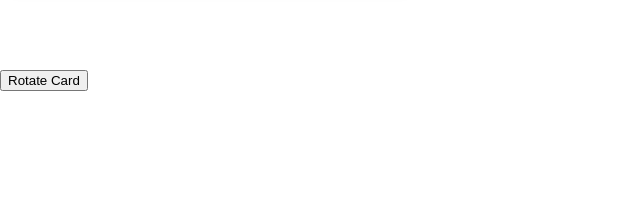
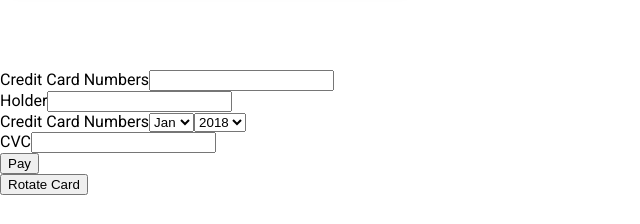
Before and after one commit to matheusps/react-playground, a React app in the folder creditcard-form/: page / in a window 1280 px wide. Shown: the part 265-489 px from the top of the page, without its empty margins (0-640 px from the left). Built offline with nearby package versions, Linux system fonts and the light colour scheme.

Commit message:
Added payment form

```diff
--- a/creditcard-form/src/App.js
+++ b/creditcard-form/src/App.js
@@ -1,5 +1,6 @@
 import React, { Component } from 'react';
 import Card from './components/Card';
+import PaymentForm from './components/PaymentForm';
 
 class App extends Component {
 
@@ -7,6 +8,8 @@ class App extends Component {
         super(props);
 
         this.turnCard = this.turnCard.bind(this);
+        this.pay = this.pay.bind(this);
+
 
         this.state = {
             cardState: true
@@ -17,6 +20,11 @@ class App extends Component {
         this.setState({
             cardState: !this.state.cardState
         })
+    }
+
+    pay( e ) {
+        e.preventDefault();
+        alert('Payment done');
     }
 
     render() {
@@ -30,6 +38,9 @@ class App extends Component {
                     cvc=""
                     isFrontFaced={ this.state.cardState }
                 />
+                <PaymentForm
+                    payFn={ this.pay }
+                />
                 <button onClick={this.turnCard}> Rotate Card </button>
             </div>
 
--- /dev/null
+++ b/creditcard-form/src/components/PaymentForm/index.js
@@ -0,0 +1,40 @@
+import React from 'react';
+import './style.scss';
+
+const PaymentForm = ({ payFn }) => {
+
+    return (
+
+       <form className='payment-form' onSubmit={ payFn }>
+           <div className='payment-input'>
+                <label>Credit Card Numbers</label>
+                <input type="text"/>
+           </div>
+           <div className='payment-input'>
+                <label>Holder</label>
+                <input type="text" placeholder=''/>
+           </div>
+           <div className='payment-input-double'>
+                <label>Credit Card Numbers</label>
+                <select>
+                    <option>Jan</option>
+                    <option>Feb</option>
+                    <option>...</option>
+                </select>
+                <select>
+                    <option>2018</option>
+                    <option>2019</option>
+                    <option>...</option>
+                </select>
+           </div>
+           <div className='payment-input'>
+                <label>CVC</label>
+                <input type="text" placeholder=''/>
+           </div>
+
+           <input type='submit' value='Pay' />
+       </form>
+    );
+};
+
+export default PaymentForm;
```
Also changed, not shown: creditcard-form/src/components/CustomInput/index.js (deleted, +0 -14 lines), creditcard-form/src/components/PaymentForm/style.scss (renamed from creditcard-form/src/components/CustomInput/style.css).
